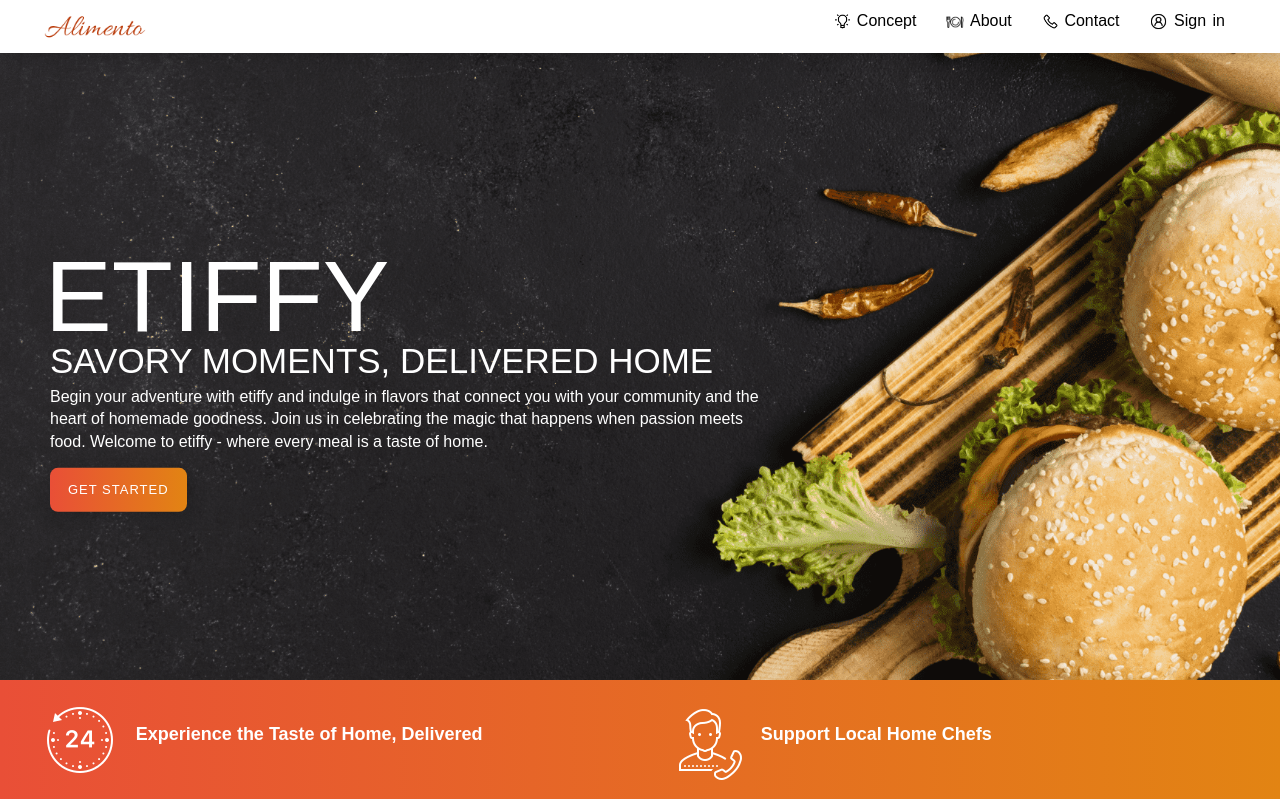
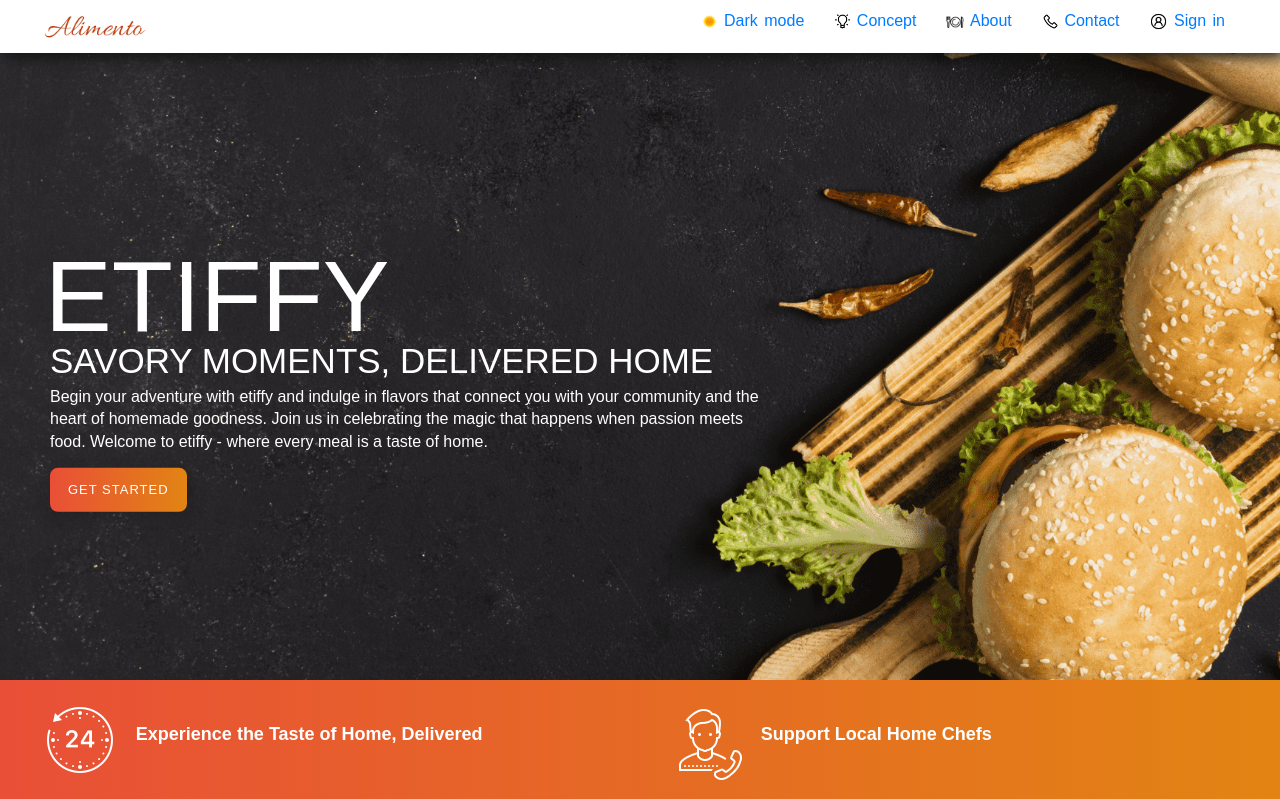
Before and after one commit to Vimall03/Alimento, a PHP site: page /foobar/ in a window 1280 px wide. Shown: the top 799 px of the page. Run offline with PHP 8.4, Linux system fonts and the light colour scheme.

Commit message:
added dark mode option

```diff
--- a/index.html
+++ b/index.html
@@ -7,6 +7,8 @@
   <link rel="stylesheet" href="https://maxcdn.bootstrapcdn.com/bootstrap/4.5.2/css/bootstrap.min.css">
   <link rel="stylesheet" href="main.css">
 </head>
+
+
 <style>
     body {
   font-family: Arial, sans-serif;
@@ -42,7 +44,8 @@ footer {
 <body>
 
   <!-- Navigation for Tablets and Desktops -->
-    <nav class="nav">
+    <nav class="nav" style="display: flex;
+    vertical-align: top;">
       <div class="nav__wrapper grid">
           <div class="grid__span2 nav__logo-wrap">
               <a href="index.html">
@@ -51,7 +54,12 @@ footer {
           </div>
           <div class="grid__span10 nav__links-wrap">
               <ul class="nav__links">
-
+                <li class="nav__link">
+                    <a href="#">
+                        <img class="nav__link-icon" id="themeIcon" src="images/favicons/sun.png">
+                        <span id="darkModeToggle" class="nav__link-item">Dark mode</span>
+                    </a>
+                </li>
                   <li class="nav__link">
                       <a href="#">
                           <img class="nav__link-icon" src="images/favicons/idea_32px.png">
@@ -77,6 +85,7 @@ footer {
                       </a>
                   </li>
               </ul>
+
           </div>
       </div>
   </nav>
@@ -423,7 +432,38 @@ footer {
         document.querySelector(".sidebar__right").style.display = state;
     }
 </script>
+<script>
+    const toggleButton = document.getElementById('darkModeToggle');
+    const themeIcon = document.getElementById('themeIcon');
+
+    console.log("JavaScript is working!"); // Debugging line
+
+    // Check if dark mode is enabled (using localStorage)
+    const currentTheme = localStorage.getItem('theme');
+    if (currentTheme === 'dark') {
+      document.body.classList.add('dark-theme');
+      themeIcon.src = 'images/favicons/moon.png'; // Change to moon icon
+    }
+
+    // Add event listener to toggle button
+    toggleButton.addEventListener('click', () => {
+      console.log("Button clicked!"); // Debugging line
+
+      document.body.classList.toggle('dark-theme');
+
+      // Update icon and localStorage based on theme
+      if (document.body.classList.contains('dark-theme')) {
+        themeIcon.src = 'images/favicons/moon.png'; // Change to moon icon
+        localStorage.setItem('theme', 'dark');
+      } else {
+        themeIcon.src = 'images/favicons/sun.png'; // Change back to sun icon
+        localStorage.setItem('theme', 'light');
+      }
+    });
+  </script>
+
 <script src="js/external.js"></script>
 <script src="js/index.js"></script>
+
 </body>
 </html>
--- a/main.css
+++ b/main.css
@@ -113,6 +113,8 @@ a {
     font-weight: 700
 }
 
+
+
 .paragraph {
     font-size: 1.4rem;
     font-weight: 500;
@@ -151,10 +153,28 @@ a {
     right: .5rem;
     top: -.2rem
 }
+/* Light theme (default)
+:root {
+    --background-color: #ffffff;
+    --text-color: #121212;
+  }
+  */
+  /* Dark theme */
+  body.dark-theme {
+    --background-color: #121212;
+    --text-color: #ffffff;
+  }
+
+  body {
+    background-color: var(--background-color);
+    color: var(--text-color);
+    transition: background-color 0.3s ease, color 0.3s ease; /* Add a smooth transition */
+  }
+
 
 .nav__link-item {
     font-weight: 500;
-    color: #000;
+    color:var(--background-color);
     font-size: 1.6rem;
     vertical-align: middle;
     top: -.4rem;
@@ -164,7 +184,7 @@ a {
 .sidebar__link-item {
     position: relative;
     font-size: 2rem;
-    color: #000;
+    color: var(--background-color);
     top: -.6rem;
     font-weight: 500
 }
@@ -236,7 +256,7 @@ a {
 .menus__description--right {
     text-align: right;
     font-size: 1.4rem;
-    color: white
+    color: white;
 }
 
 .food-items__heading {
@@ -690,8 +710,8 @@ a {
     background-color: #fff;
     z-index: 100;
     padding: 0 1rem;
-    -webkit-box-shadow: 4px 4px 15px rgba(0, 0, 0, 0.15);
-    box-shadow: 4px 4px 15px rgba(0, 0, 0, 0.15)
+    -webkit-box-shadow: 4px 4px 15px #121212;
+    box-shadow: 4px 4px 15px #121212;
 }
 
 @media (max-width: 56.25em) {
@@ -740,8 +760,8 @@ a {
     position: fixed;
     display: none;
     z-index: 100;
-    -webkit-box-shadow: 4px 4px 15px rgba(0, 0, 0, 0.15);
-    box-shadow: 4px 4px 15px rgba(0, 0, 0, 0.15)
+    -webkit-box-shadow: 4px 4px 15px #121212;
+    box-shadow: 4px 4px 15px #121212;
 }
 
 @media (max-width: 56.25em) {
@@ -796,7 +816,7 @@ a {
 }
 
 .sidebar__left {
-    background-color: rgba(0, 0, 0, 0.3);
+    background-color: #121212;
     width: 60%;
     height: inherit;
     float: left;
@@ -810,8 +830,8 @@ a {
     background-color: #fff;
     width: 40%;
     height: inherit;
-    -webkit-box-shadow: -10px -10px 10px rgba(0, 0, 0, 0.16);
-    box-shadow: -10px -10px 10px rgba(0, 0, 0, 0.16);
+    -webkit-box-shadow: -10px -10px 10px #121212;
+    box-shadow: -10px -10px 10px #121212;
     float: right;
     -webkit-transition: 1s all;
     -o-transition: 1s all;
```
Also changed, not shown: js/js/script.js (added, +24 -0 lines), images/favicons/sun.png (added).
